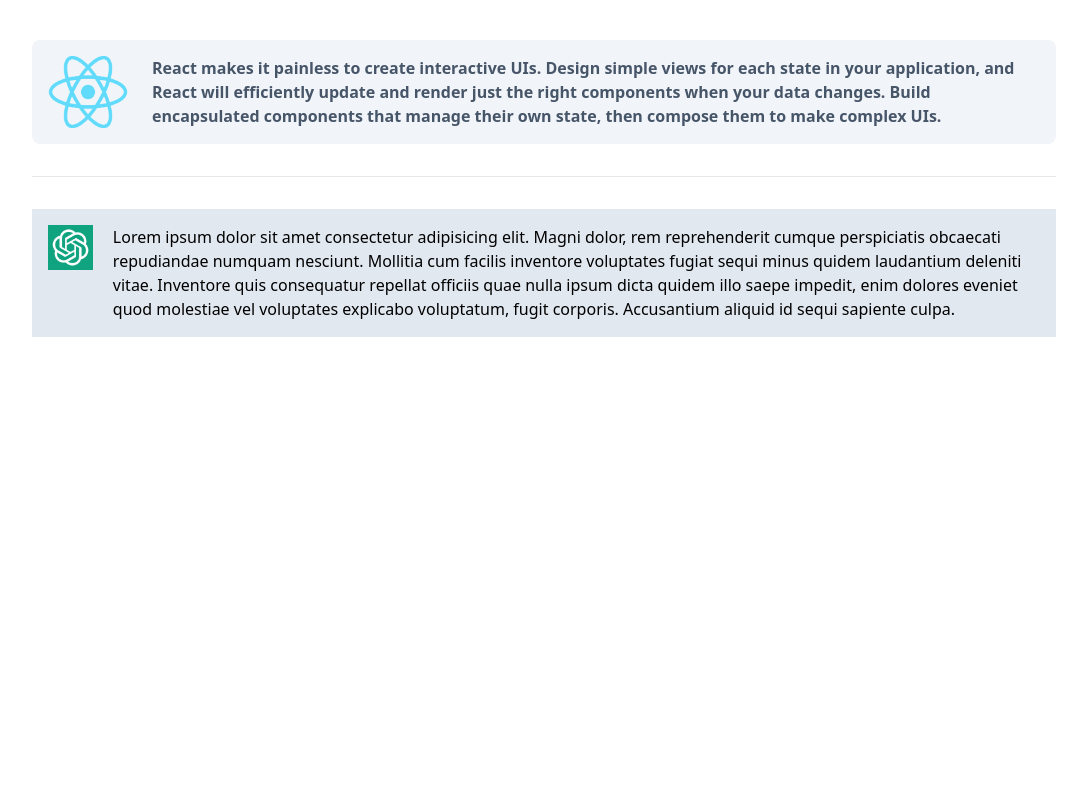
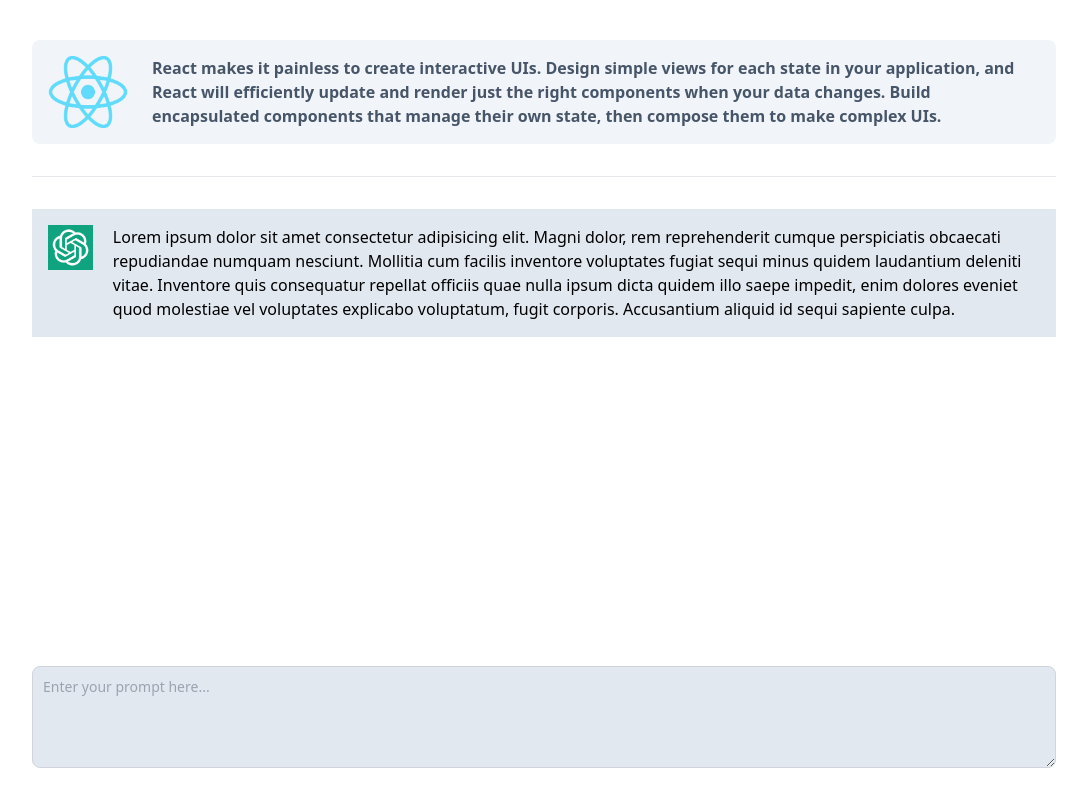
Before and after one commit to fserapian/next-ai, a Next.js app: page /learning/react in a window 1280 px wide. Shown: the whole page, without its empty margins (96-1183 px from the left). Built offline with nearby package versions, Linux system fonts and the light colour scheme.

Commit message:
Add textarea prompt in stack page

```diff
--- a/src/app/learning/[stack]/page.tsx
+++ b/src/app/learning/[stack]/page.tsx
@@ -42,6 +42,14 @@ const LearningStackPage = ({ params }: { params: { stack: string } }) => {
                     </div>
                 </div>
             </div>
+
+            <div className="flex mb-8">
+                <textarea
+                    rows={4}
+                    placeholder="Enter your prompt here..."
+                    className="w-full p-2.5 text-sm text-gray-900 bg-slate-200 rounded-lg border border-gray-300"
+                />
+            </div>
         </div>
     );
 };
```
